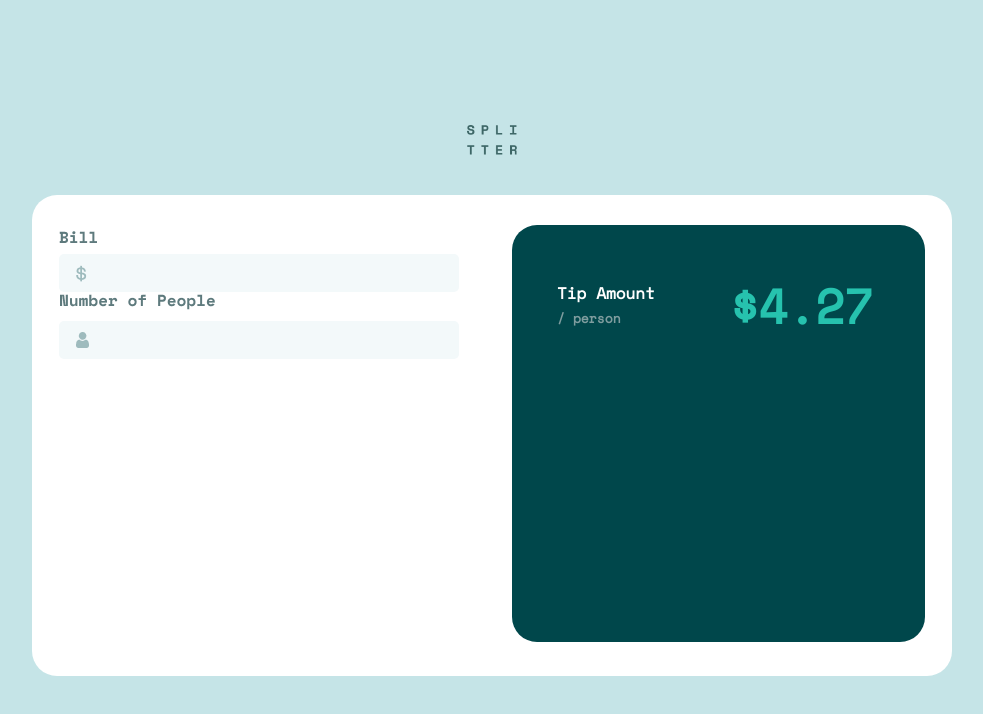
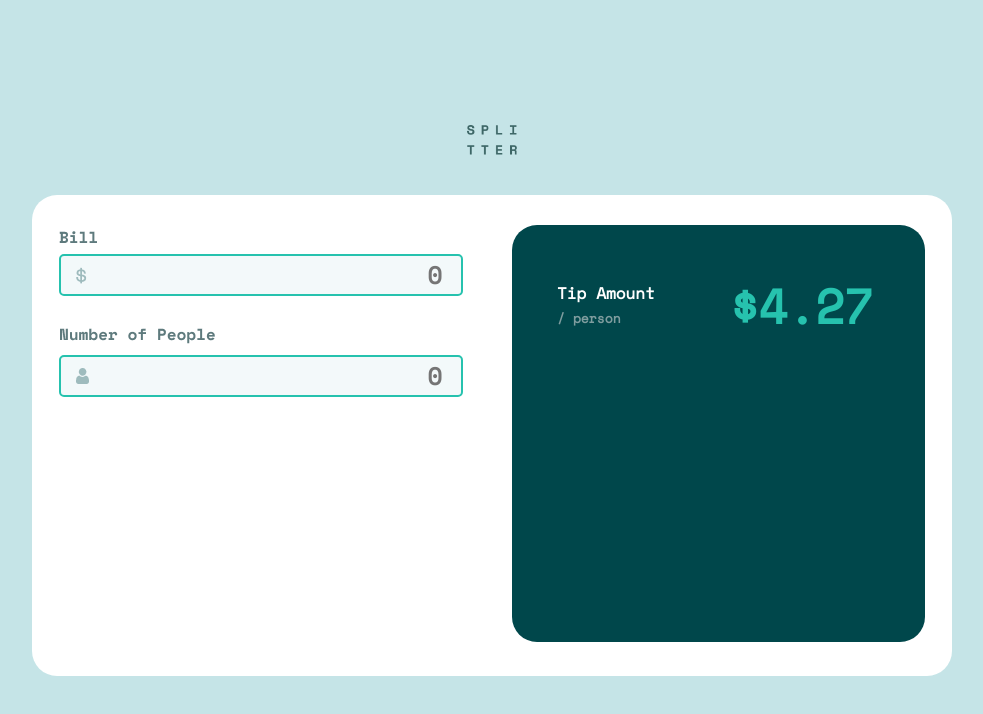
Before and after one commit to DavidPerelman/tip-calculator-app, a React (Create React App) app: page / in a window 1280 px wide. Shown: the top 714 px of the page, without its empty margins (148-1131 px from the left). Built offline with nearby package versions, Linux system fonts and the light colour scheme.

Commit message:
more CalculatorInputs styling

```diff
--- a/src/containers/CalculatorInputs/CalculatorInputs.css
+++ b/src/containers/CalculatorInputs/CalculatorInputs.css
@@ -1,9 +1,15 @@
+.CalculatorInputs-container {
+  display: flex;
+  flex-direction: column;
+  gap: 30px;
+}
+
 .bill-input {
   margin-top: 5px;
   padding-right: 4.49%;
   background-color: #f3f9fa;
-  border: 2px #26c2ae;
-  /* border: 2px solid #26c2ae; */
+  /* border: 2px #26c2ae; */
+  border: 2px solid #26c2ae;
   border-radius: 5px;
   height: 48px;
   width: 379px;
--- a/src/containers/CalculatorInputs/CalculatorInputs.js
+++ b/src/containers/CalculatorInputs/CalculatorInputs.js
@@ -11,12 +11,14 @@ const CalculatorInputs = () => {
   return (
     <div data-testid='CalculatorInputs'>
       <Container size='medium' color='white'>
-        <div id='bill-input'>
+        <div className='CalculatorInputs-container'>
+          <div>
             <img src={billHeader} className='bill-header' alt='bill-header' />
             <div class='wrapper'>
               <div class='dollar-icon'></div>
               <input
                 type='text'
+                placeholder='0'
                 onChange={(e) => setBill(e.target.value)}
                 data-testid='billInput'
                 className='bill-input'
@@ -25,7 +27,7 @@ const CalculatorInputs = () => {
             </div>
           </div>
 
-        <div id='bill-input'>
+          <div>
             <img
               src={numberOfPeopleIconHeader}
               className='number-of-people'
@@ -35,11 +37,13 @@ const CalculatorInputs = () => {
               <div class='person-icon'></div>
               <input
                 type='text'
+                placeholder='0'
                 onChange={(e) => setNumberOfPeople(e.target.value)}
                 data-testid='billInput'
                 className='bill-input'
                 value={numberOfPeople}
               />
+            </div>
           </div>
         </div>
       </Container>
```
Lines whose indentation alone changed are shown as unchanged.
